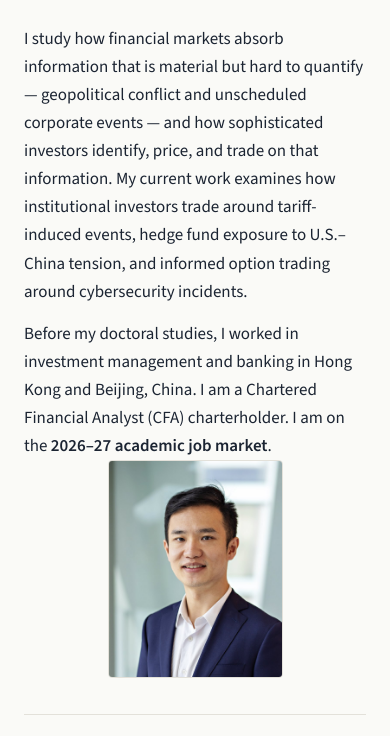
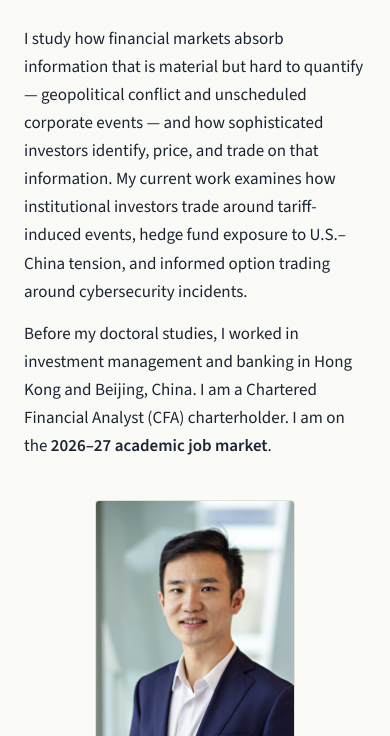
Before and after one commit to traviszhao1128/JM, a plain HTML site: page index.html in a window 390 px wide. Shown: the part 342-1078 px from the top of the page. Drawn offline with nearby package versions, Linux system fonts and the light colour scheme.

Commit message:
Update style.css

```diff
--- a/style.css
+++ b/style.css
@@ -252,19 +252,25 @@ footer {
 }
 
 /* ---------- Headshot ---------- */
+.hero {
+  display: flex;
+  gap: 40px;
+  align-items: flex-start;
+}
+
+.hero-text { flex: 1; }
+
 .headshot {
-  float: right;
-  width: 175px;
+  width: 235px;
   height: auto;
-  margin: 8px 0 16px 28px;
+  flex-shrink: 0;
+  margin-top: 10px;
   border-radius: 4px;
   border: 1px solid var(--hairline);
 }
 
 @media (max-width: 600px) {
-  .headshot {
-    float: none;
-    display: block;
-    margin: 0 auto 20px;
-  }
+  .hero { flex-direction: column; align-items: center; }
+  .headshot { width: 200px; margin-top: 0; }
 }
+}
```
